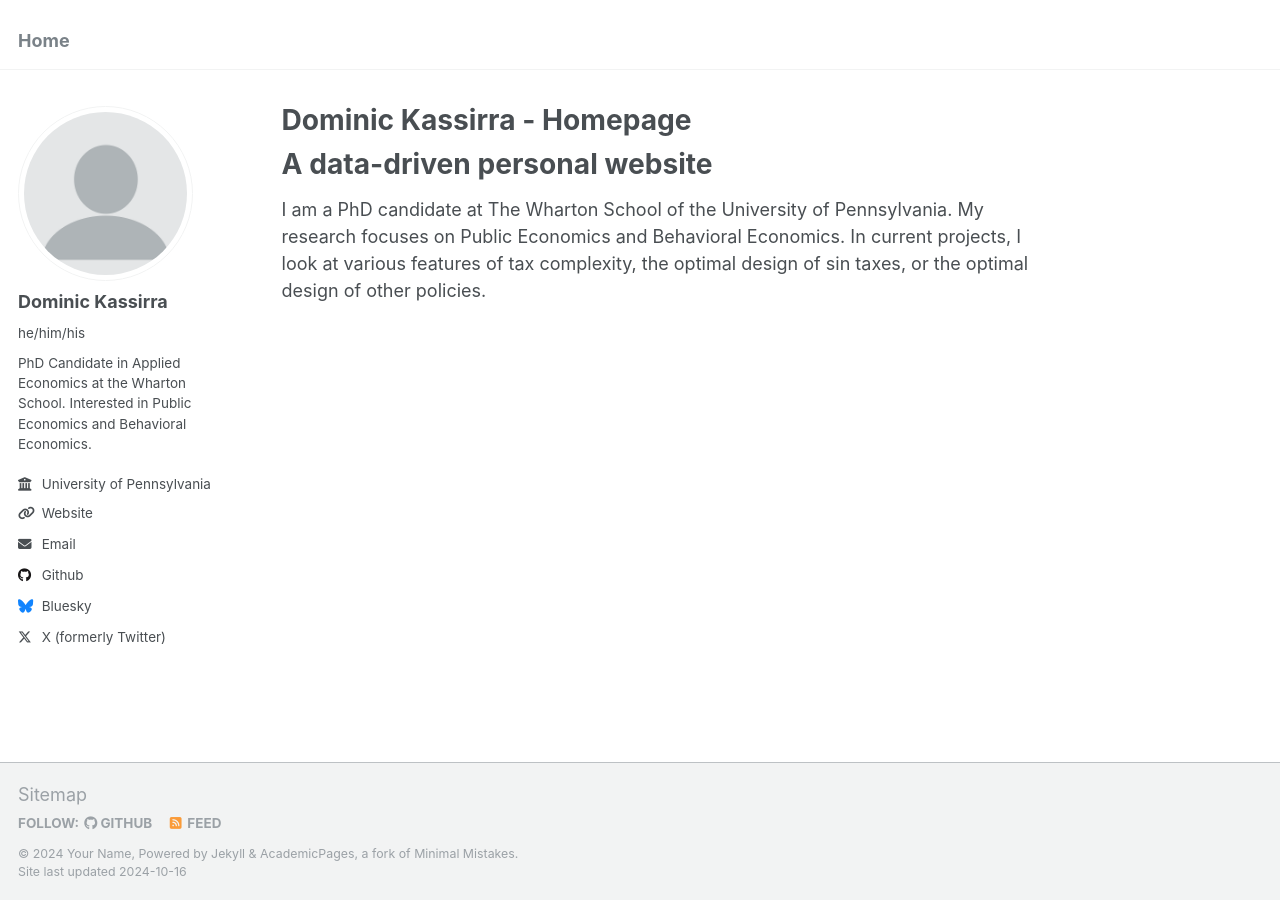
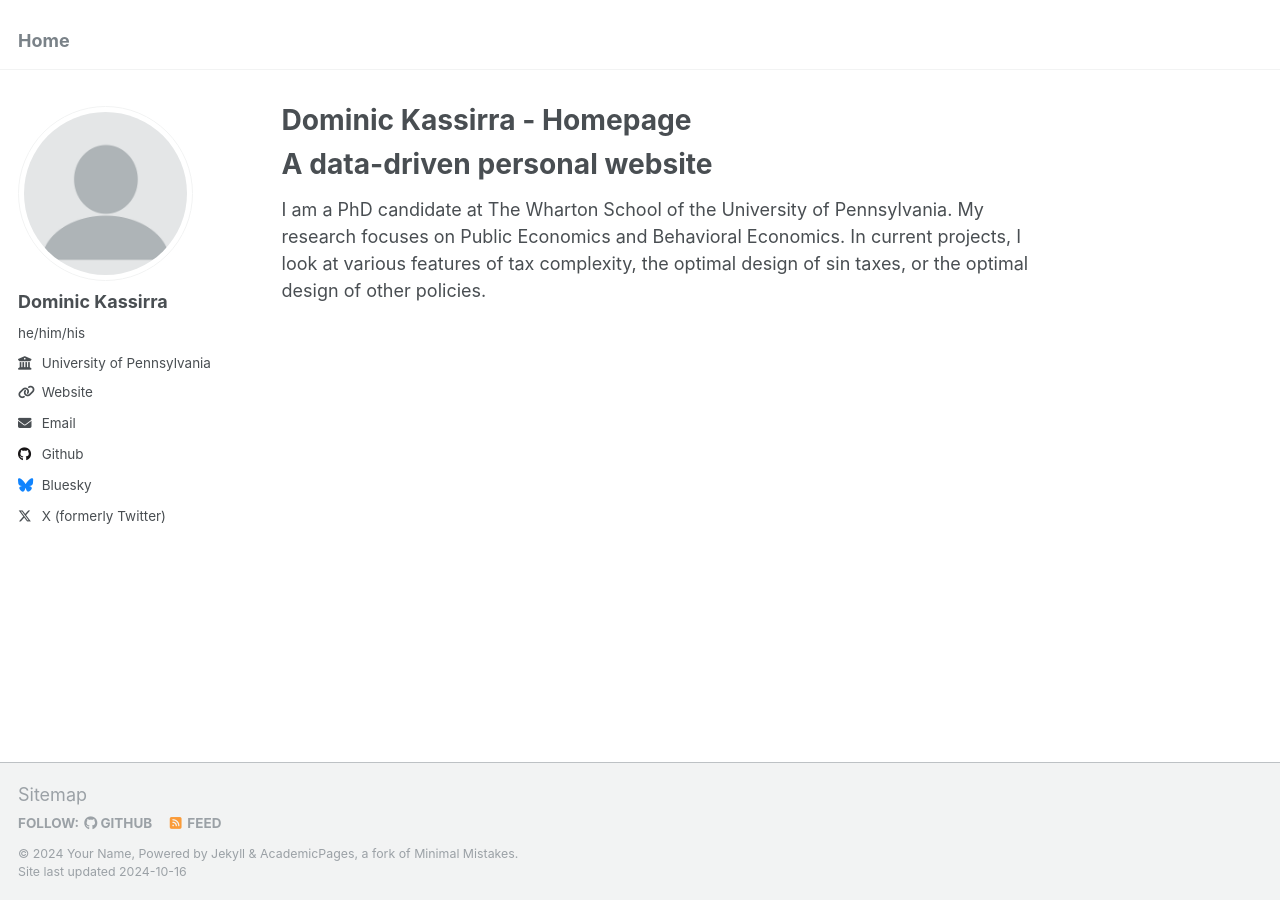
Before and after one commit to dominickassirra/dominickassirra.github.io, a Jekyll site: the page built from _pages/about.md, in a window 1280 px wide. Built offline with Jekyll 4.4.1, drawn with Linux system fonts in a browser that asks for light colours.

Commit message:
Update _config.yml

```diff
--- a/_config.yml
+++ b/_config.yml
@@ -24,7 +24,7 @@ author:
   avatar           : "profile.png"
   name             : "Dominic Kassirra"
   pronouns         : "he/him/his"
-  bio              : "PhD Candidate in Applied Economics at the Wharton School. Interested in Public Economics and Behavioral Economics."
+  bio              : #"PhD Candidate in Applied Economics at the Wharton School. Interested in Public Economics and Behavioral Economics."
   employer         : "University of Pennsylvania"
   uri              : "https://bepp.wharton.upenn.edu/profile/kassirra/"
   email            : "kassirra@wharton.upenn.edu"
```
